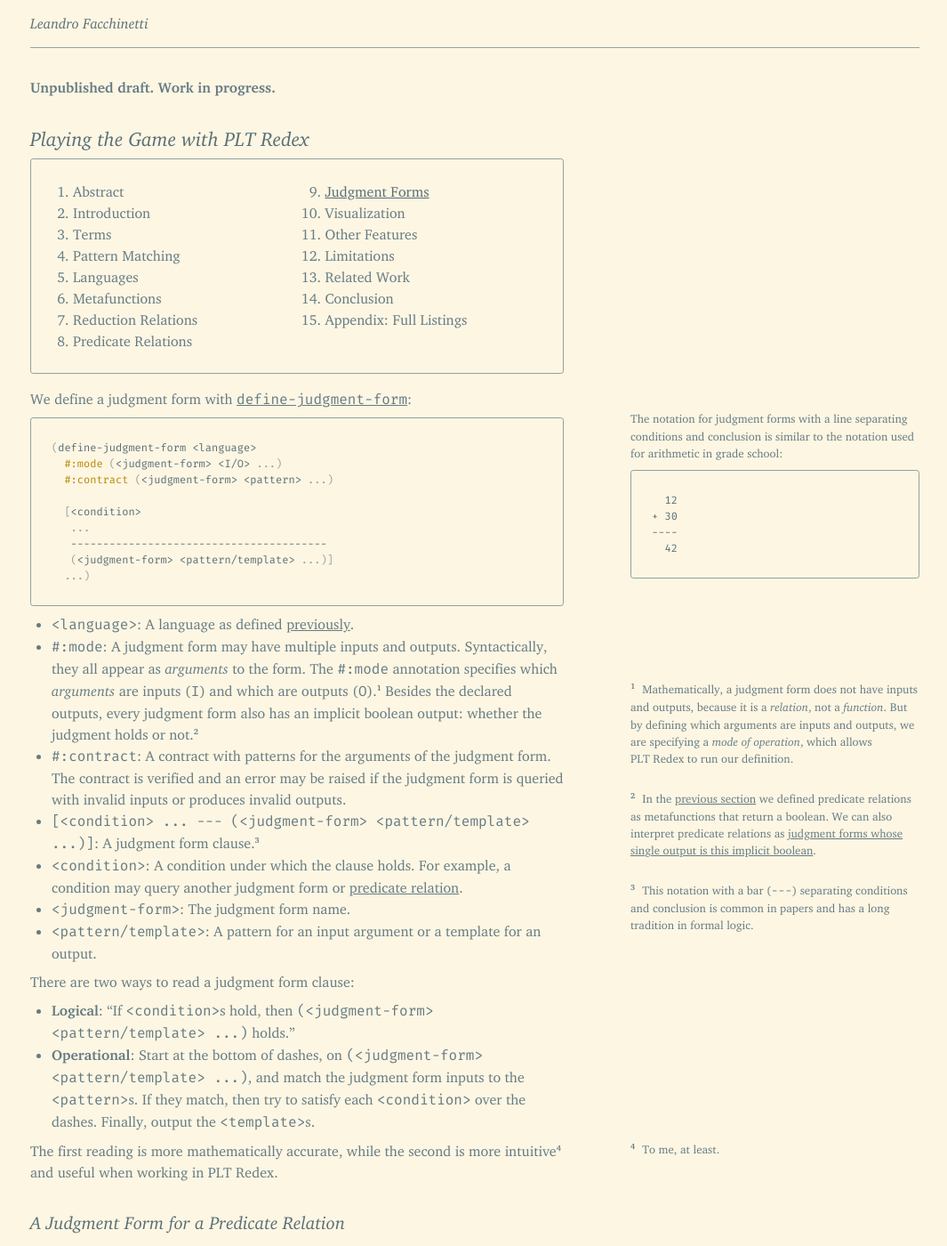
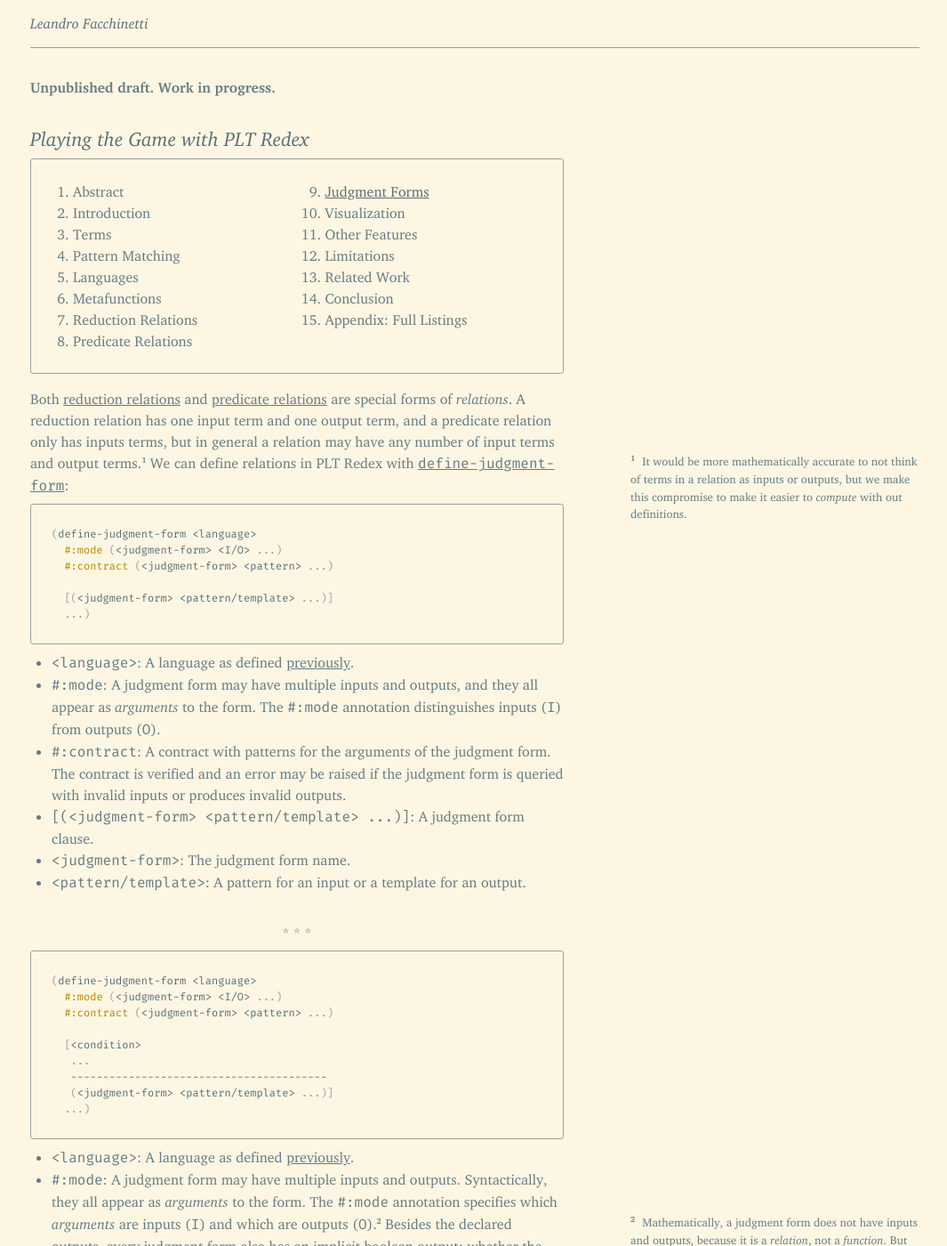
Before and after one commit to leafac/leafac.com, a Jekyll site: the page built from prose/playing-the-game-with-plt-redex/judgment-forms.md, in a window 1280 px wide and 1400 px high. Shown: the whole window at 89% size, without its empty margins (106-1171 px from the left). Built offline with Jekyll 4.4.1, drawn with Linux system fonts in a browser that asks for light colours; some of the changed text lies outside the part shown.

Commit message:
Start editing pass on Judgment Forms

````diff
--- a/prose/playing-the-game-with-plt-redex/judgment-forms.md
+++ b/prose/playing-the-game-with-plt-redex/judgment-forms.md
@@ -5,30 +5,25 @@ table-of-contents: table-of-contents.html
 draft: true
 ---
 
-<!-- ‘test-judgment-form’ -->
+Both [reduction relations](reduction-relations) and [predicate relations](predicate-relations) are special forms of *relations*. A reduction relation has one input term and one output term, and a predicate relation only has inputs terms, but in general a relation may have any number of input terms and output terms.<label class="margin-note"><input type="checkbox"><span markdown="1">It would be more mathematically accurate to not think of terms in a relation as inputs or outputs, but we make this compromise to make it easier to *compute* with out definitions.</span></label> We can define relations in PLT Redex with [`define-judgment-form`](https://docs.racket-lang.org/redex/The_Redex_Reference.html?q=define-relation#%28form._%28%28lib._redex%2Freduction-semantics..rkt%29._define-judgment-form%29%29):
 
-<!-- A process called *transitive closure* of a relation. -->
+```racket
+(define-judgment-form <language>
+  #:mode (<judgment-form> <I/O> ...)
+  #:contract (<judgment-form> <pattern> ...)
 
-<!--
-A last fine point about reduction relations in programming-language theory.
+  [(<judgment-form> <pattern/template> ...)]
+  ...)
+```
 
-If we define relation clauses to be mutually exclusive, then a relation may be deterministic, as each input will only match one clause. This is unsurprising, since functions are a special case of relation. Generally in programming-language theory interpreters, type systems and so forth are defined as deterministic relations, as opposed to metafunctions, because they are more mathematically accurate, not depending on the subtle consequences of clause order to resolve ambiguities.
+- `<language>`: A language as defined [previously](languages).
+- `#:mode`: A judgment form may have multiple inputs and outputs, and they all appear as *arguments* to the form. The `#:mode` annotation distinguishes inputs (`I`) from outputs (`O`).
+- `#:contract`: A contract with patterns for the arguments of the judgment form. The contract is verified and an error may be raised if the judgment form is queried with invalid inputs or produces invalid outputs.
+- `[(<judgment-form> <pattern/template> ...)]`: A judgment form clause.
+- `<judgment-form>`: The judgment form name.
+- `<pattern/template>`: A pattern for an input or a template for an output.
 
-As the word *reduction* implies, a reduction relation is expected to *reduce* the input. The notion of what constitutes a *reduced* term depends on the language, and PLT Redex does not enforce this expectation, but we should be careful in our definitions so that it holds. Generally, in programming languages, reducing a term reduces its size, for example, in Racket the term `(+ 1 2)` reduces to `3`. In Peg Solitaire, the notion of reduction is not related to board size, which remains the same throughout the game, but to the number of pegs, which reduces with each move.
--->
-
-We define a judgment form with [`define-judgment-form`](https://docs.racket-lang.org/redex/The_Redex_Reference.html?q=define-relation#%28form._%28%28lib._redex%2Freduction-semantics..rkt%29._define-judgment-form%29%29):
-
-<aside markdown="1">
-The notation for judgment forms with a line separating conditions and conclusion is similar to the notation used for arithmetic in grade school:
-
-```
-  12
-+ 30
-----
-  42
-```
-</aside>
+* * *
 
 ```racket
 (define-judgment-form <language>
@@ -339,6 +334,19 @@ In the list above, we use the `judgment-holds` form to query the `→` with the
 A Judgment Form for an Arbitrary Number of Moves
 ================================================
 
+<aside markdown="1">
+The notation for judgment forms with a line separating conditions and conclusion is similar to the notation used for arithmetic in grade school:
+
+```
+  12
++ 30
+----
+  42
+```
+
+This notation with a bar (`---`) separating conditions and conclusion is common in papers and has a long tradition in formal logic.
+</aside>
+
 We use the `→` judgment form to define the `→*` judgment form that represents an arbitrary number of moves (zero or more).<label class="margin-note"><input type="checkbox"><span markdown="1">Mathematicians call this the *reflexive, transitive closure* of the `→` relation.</span></label> The input is the current board, and the outputs are all the possible boards we could reach by performing an arbitrary number of moves. There are two clauses in the `→*` judgment form:
 
 - **Reflexivity**: A board can reach itself in zero moves.
@@ -466,3 +474,18 @@ We will use the judgment forms in later sections:
 ```racket
 (provide → →*)
 ```
+
+
+<!-- ‘test-judgment-form’ -->
+
+<!-- A process called *transitive closure* of a relation. -->
+
+<!-- When to use each form -->
+
+<!--
+A last fine point about reduction relations in programming-language theory.
+
+If we define relation clauses to be mutually exclusive, then a relation may be deterministic, as each input will only match one clause. This is unsurprising, since functions are a special case of relation. Generally in programming-language theory interpreters, type systems and so forth are defined as deterministic relations, as opposed to metafunctions, because they are more mathematically accurate, not depending on the subtle consequences of clause order to resolve ambiguities.
+
+As the word *reduction* implies, a reduction relation is expected to *reduce* the input. The notion of what constitutes a *reduced* term depends on the language, and PLT Redex does not enforce this expectation, but we should be careful in our definitions so that it holds. Generally, in programming languages, reducing a term reduces its size, for example, in Racket the term `(+ 1 2)` reduces to `3`. In Peg Solitaire, the notion of reduction is not related to board size, which remains the same throughout the game, but to the number of pegs, which reduces with each move.
+-->
````
Also changed, not shown: prose/playing-the-game-with-plt-redex/predicate-relations.md (+1 -1 lines).
